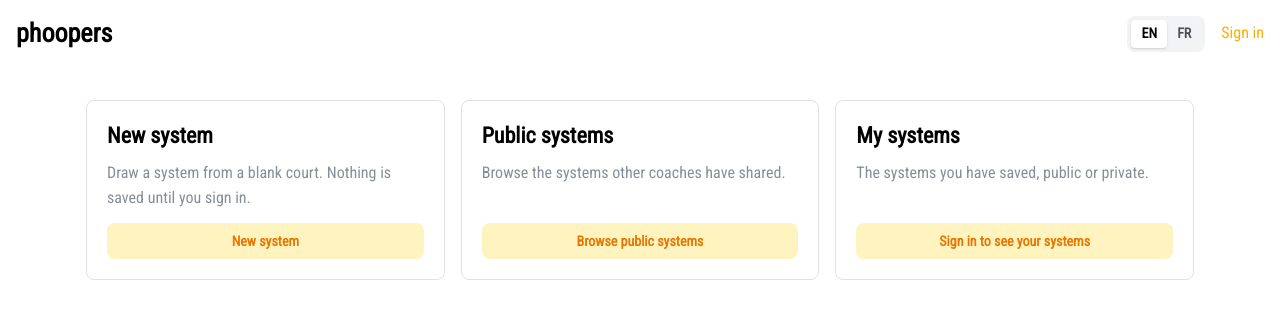
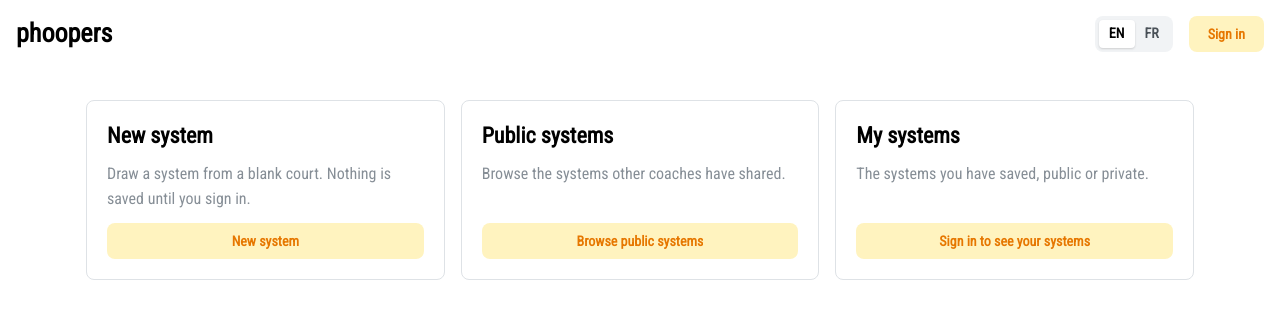
Before and after one commit to antoinefricker/phoopers, a React (Vite) app in the folder apps/pwa/: page / in a window 1280 px wide. Shown: the top 318 px of the page. Built offline with nearby package versions, Linux system fonts and the light colour scheme; no server answers.

Commit message:
feat: show the header sign-in control as a button

```diff
--- a/apps/pwa/src/app/AppShell.tsx
+++ b/apps/pwa/src/app/AppShell.tsx
@@ -17,9 +17,9 @@ function AccountControl() {
   if (!configured || status === 'loading') return null;
   if (status === 'signedOut') {
     return (
-      <Anchor component={Link} to="/signin">
+      <Button component={Link} to="/signin" variant="light">
         {t('app.signIn', 'Sign in')}
-      </Anchor>
+      </Button>
     );
   }
   return (
```
